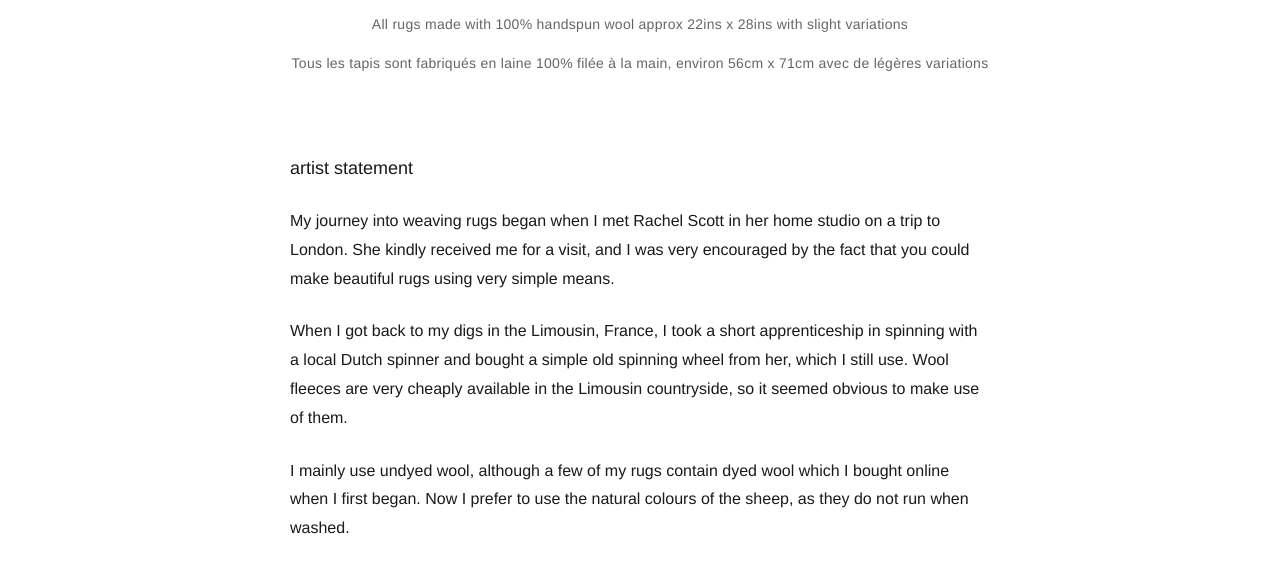
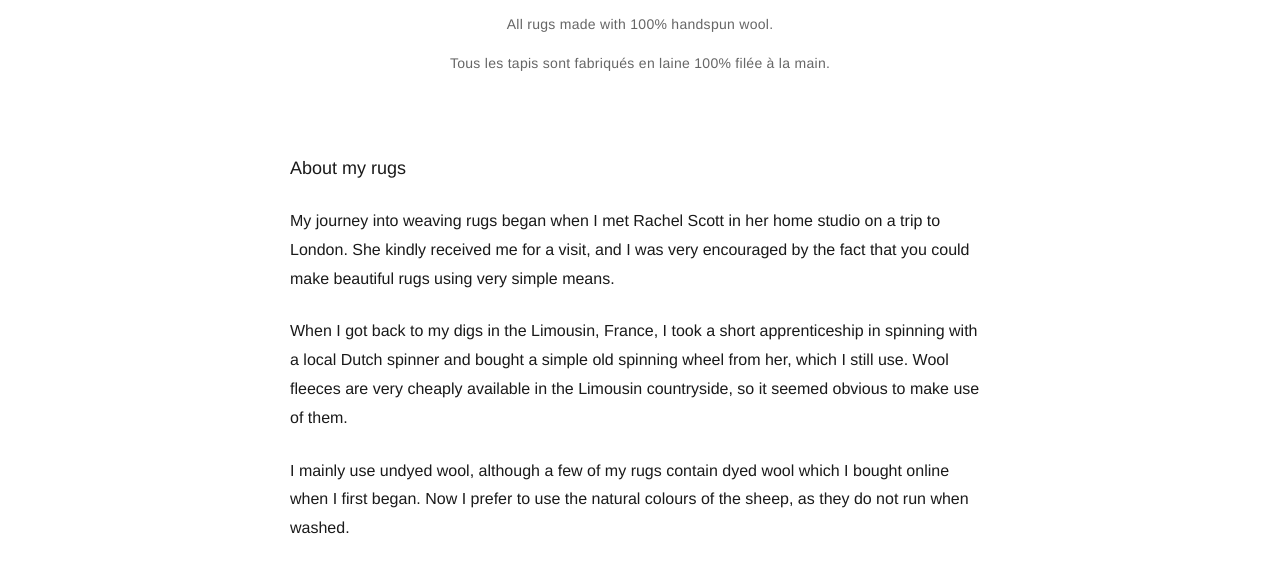
Before and after one commit to tedotedo/ingrid-jan-31-2026, a plain HTML site: page rugs.html in a window 1280 px wide. Shown: the part 169-733 px from the top of the page. Drawn offline with Linux system fonts and the light colour scheme.

Commit message:
Update rugs page text and order

```diff
--- a/rugs.html
+++ b/rugs.html
@@ -34,14 +34,12 @@
     <div class="container">
       <div class="gallery-header">
         <h1>rugs</h1>
-        <p class="gallery-description">All rugs made with 100% handspun wool approx 22ins x 28ins with slight variations
-        </p>
-        <p class="gallery-description" lang="fr">Tous les tapis sont fabriqués en laine 100% filée à la main, environ
-          56cm x 71cm avec de légères variations</p>
+        <p class="gallery-description">All rugs made with 100% handspun wool.</p>
+        <p class="gallery-description" lang="fr">Tous les tapis sont fabriqués en laine 100% filée à la main.</p>
       </div>
 
       <div class="about-content rug-statement">
-        <h2>artist statement</h2>
+        <h2>About my rugs</h2>
 
         <p>
           My journey into weaving rugs began when I met Rachel Scott in her home studio on a trip to London.
@@ -76,15 +74,6 @@
       </div>
 
       <div class="gallery-grid">
-        <!-- Rug 1 -->
-        <div class="gallery-item" data-src="images/rugs/WhatsApp Image 2026-03-08 at 18.10.02 (2).jpeg"
-          data-details="handwoven textile">
-          <img src="images/rugs/WhatsApp Image 2026-03-08 at 18.10.02 (2).jpeg" alt="Handwoven textile rug">
-          <div class="gallery-item-info">
-            <p class="gallery-item-details">handwoven textile</p>
-          </div>
-        </div>
-
         <!-- Rug 2 -->
         <div class="gallery-item" data-src="images/rugs/WhatsApp Image 2026-03-08 at 18.10.02 (3).jpeg"
           data-details="handwoven textile">
@@ -122,6 +111,15 @@
           </div>
         </div>
 
+        <!-- Rug 1 -->
+        <div class="gallery-item" data-src="images/rugs/WhatsApp Image 2026-03-08 at 18.10.02 (2).jpeg"
+          data-details="handwoven textile">
+          <img src="images/rugs/WhatsApp Image 2026-03-08 at 18.10.02 (2).jpeg" alt="Handwoven textile rug">
+          <div class="gallery-item-info">
+            <p class="gallery-item-details">handwoven textile</p>
+          </div>
+        </div>
+
       </div>
     </div>
   </main>
```
